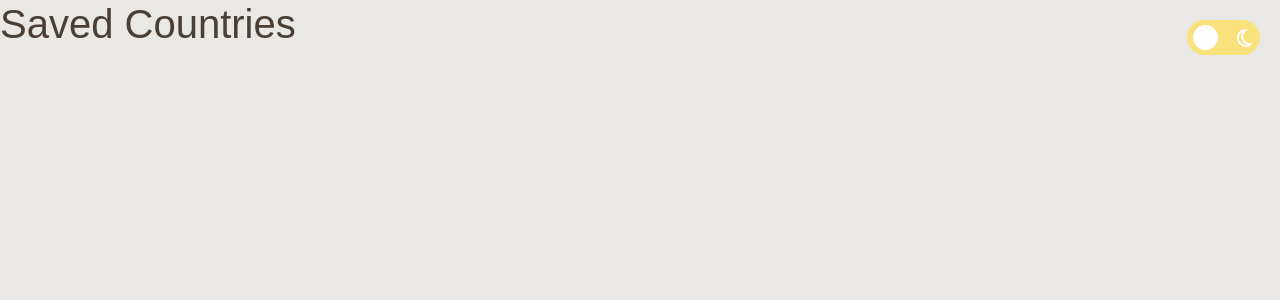
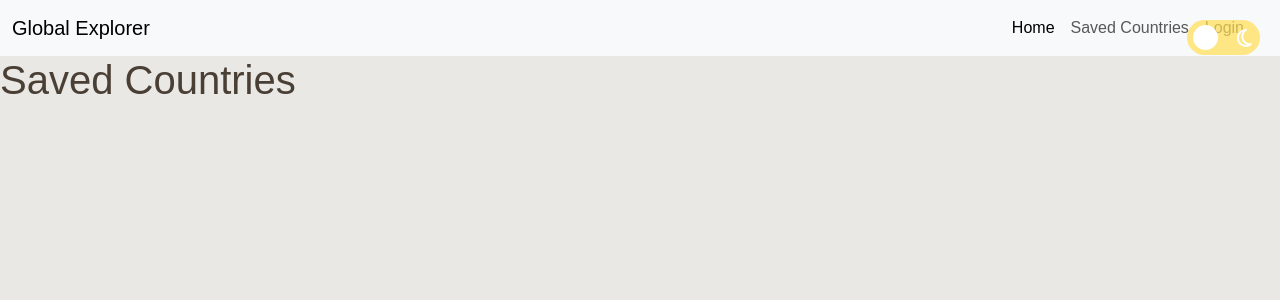
Before and after one commit to AnjumSunkesula/Global-Explorer, a React (Vite) app: page /saved in a window 1280 px wide. Shown: the top 300 px of the page. Built offline with nearby package versions, Linux system fonts and the light colour scheme; sample sign-in values are in the browser's storage.

Commit message:
imported Navbar in savedcountries.jsx

```diff
--- a/src/components/SavedCountries.jsx
+++ b/src/components/SavedCountries.jsx
@@ -1,4 +1,6 @@
 import React, { useState, useEffect } from 'react';
+import Navbar from './navbar';
+
 
 function SavedCountries() {
   const [savedCountries, setSavedCountries] = useState(
@@ -21,6 +23,7 @@ function SavedCountries() {
 
   return (
     <div>
+      <Navbar/>
       <h1>Saved Countries</h1>
       <ul>
         {savedCountries.map((country) => (
```
